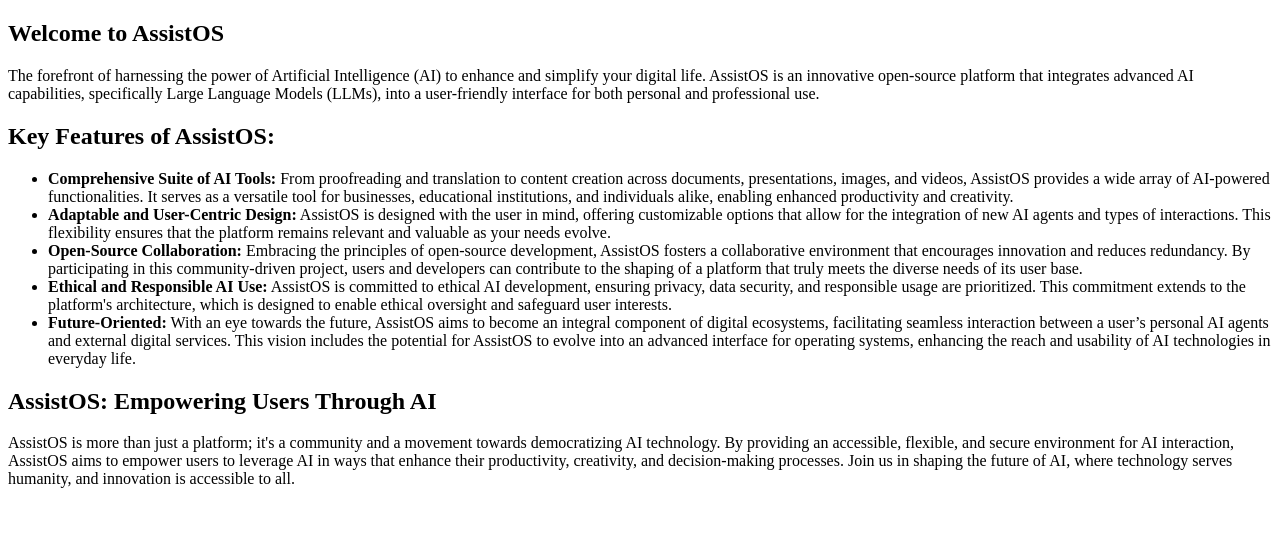
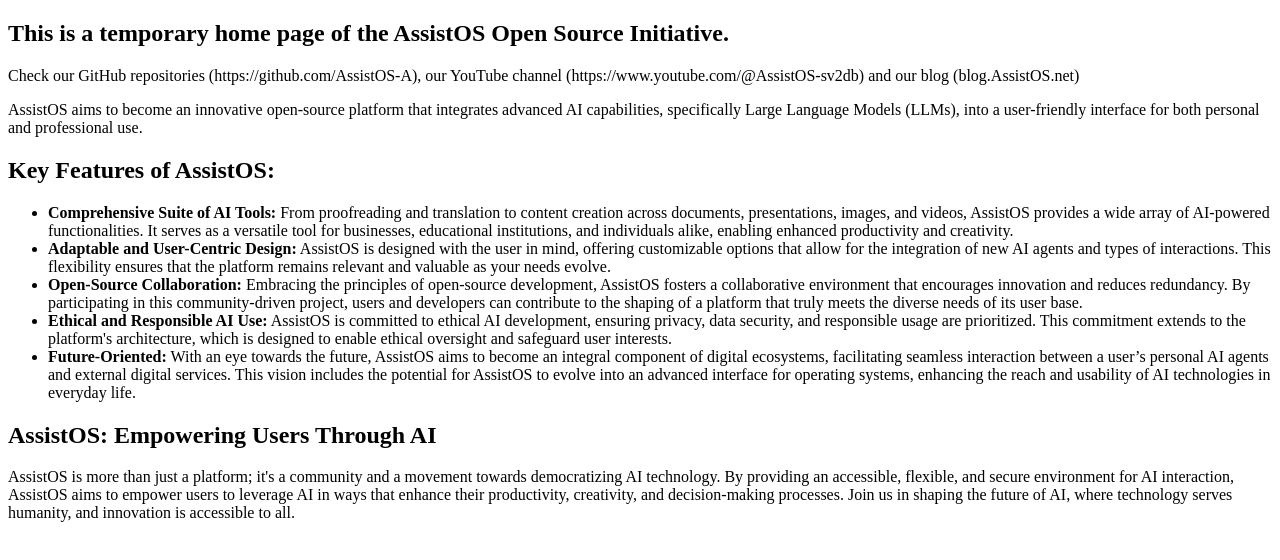
Before and after one commit to LuciaEsanu/website, a plain HTML site: page docs/index.html in a window 1280 px wide. Drawn offline with Linux system fonts and the light colour scheme.

Commit message:
Update index.html

```diff
--- a/docs/index.html
+++ b/docs/index.html
@@ -7,8 +7,9 @@
 </head>
 <body>
     <section>
-        <h1>Welcome to AssistOS</h1>
-        <p>The forefront of harnessing the power of Artificial Intelligence (AI) to enhance and simplify your digital life. AssistOS is an innovative open-source platform that integrates advanced AI capabilities, specifically Large Language Models (LLMs), into a user-friendly interface for both personal and professional use.</p>
+        <h1>This is a temporary home page of the AssistOS Open Source Initiative. </h1>
+        <p> Check our GitHub repositories (https://github.com/AssistOS-A), our YouTube channel (https://www.youtube.com/@AssistOS-sv2db) and our blog (blog.AssistOS.net) </p>
+        <p>AssistOS aims to become an innovative open-source platform that integrates advanced AI capabilities, specifically Large Language Models (LLMs), into a user-friendly interface for both personal and professional use.</p>
 
         <h2>Key Features of AssistOS:</h2>
         <ul>
```
